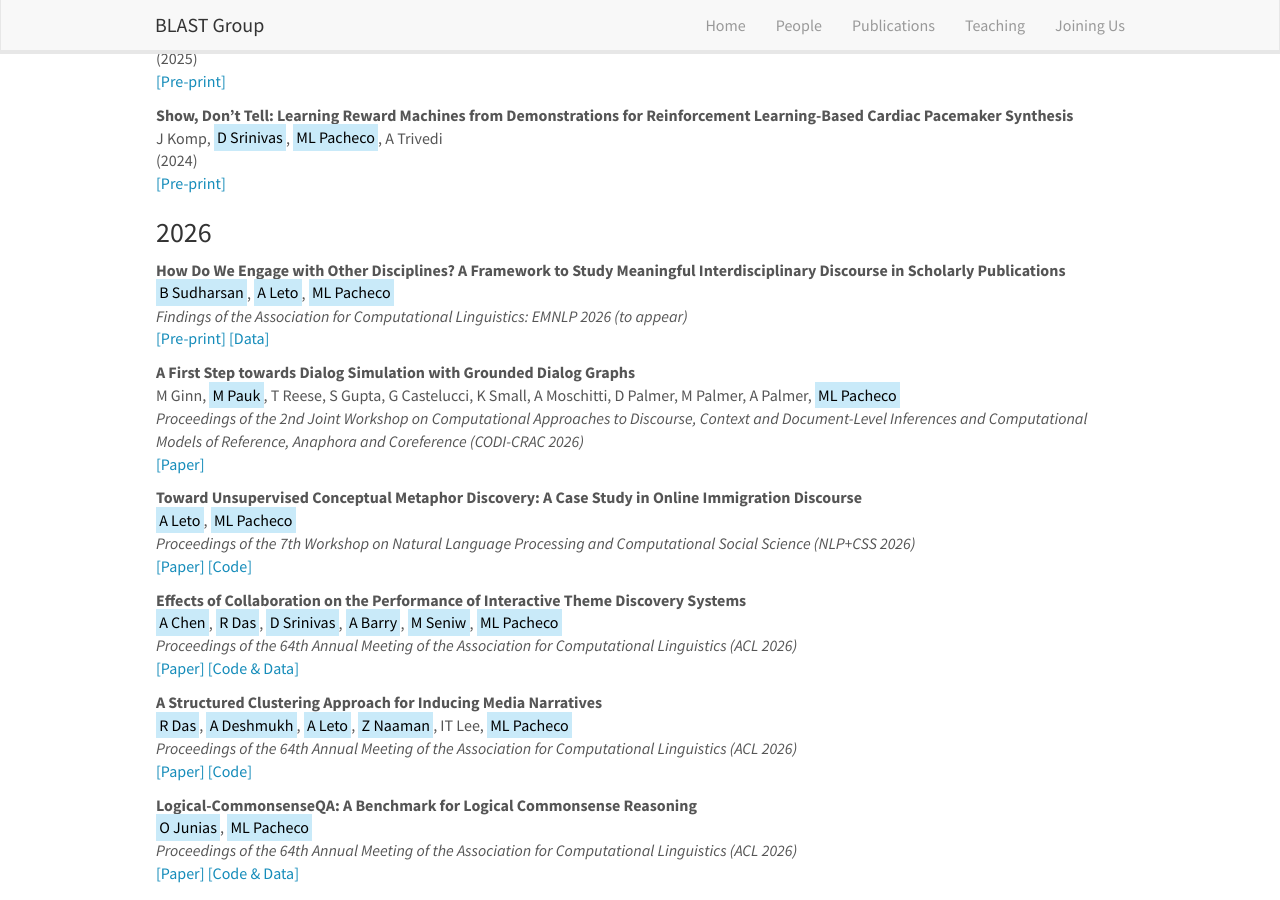
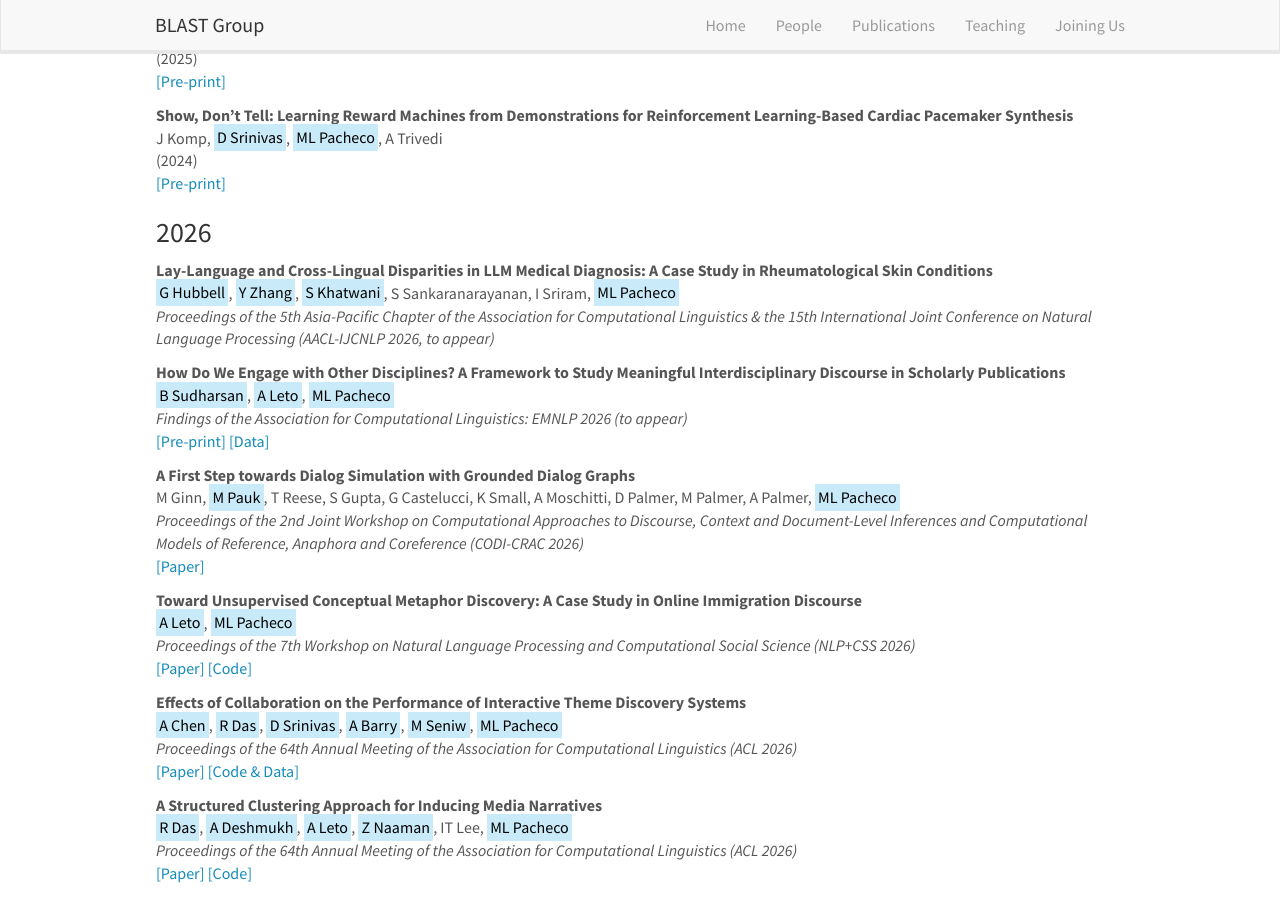
Before and after one commit to blast-cu/blast-cu.github.io, a Jekyll site: the page built from _pages/publications.md, in a window 1280 px wide and 900 px high, scrolled down 840 px. Built offline with Jekyll 4.4.1, drawn with Linux system fonts in a browser that asks for light colours; nearby versions of some CDN libraries.

Commit message:
Update publist_2026.yml

```diff
--- a/_data/publist_2026.yml
+++ b/_data/publist_2026.yml
@@ -1,3 +1,9 @@
+- title: "Lay-Language and Cross-Lingual Disparities in LLM Medical Diagnosis: A Case Study in Rheumatological Skin Conditions"
+  authors: <mark>G Hubbell</mark>, <mark>Y Zhang</mark>, <mark>S Khatwani</mark>, S Sankaranarayanan, I Sriram, <mark>ML Pacheco</mark>
+  highlight: 0
+  venue: "Proceedings of the 5th Asia-Pacific Chapter of the Association for Computational Linguistics & the 15th International Joint Conference on Natural Language Processing (AACL-IJCNLP 2026, to appear)"
+  year: 2026
+
 - title: "How Do We Engage with Other Disciplines? A Framework to Study Meaningful Interdisciplinary Discourse in Scholarly Publications"
   authors: <mark>B Sudharsan</mark>, <mark>A Leto</mark>, <mark>ML Pacheco</mark>
   highlight: 0
```
